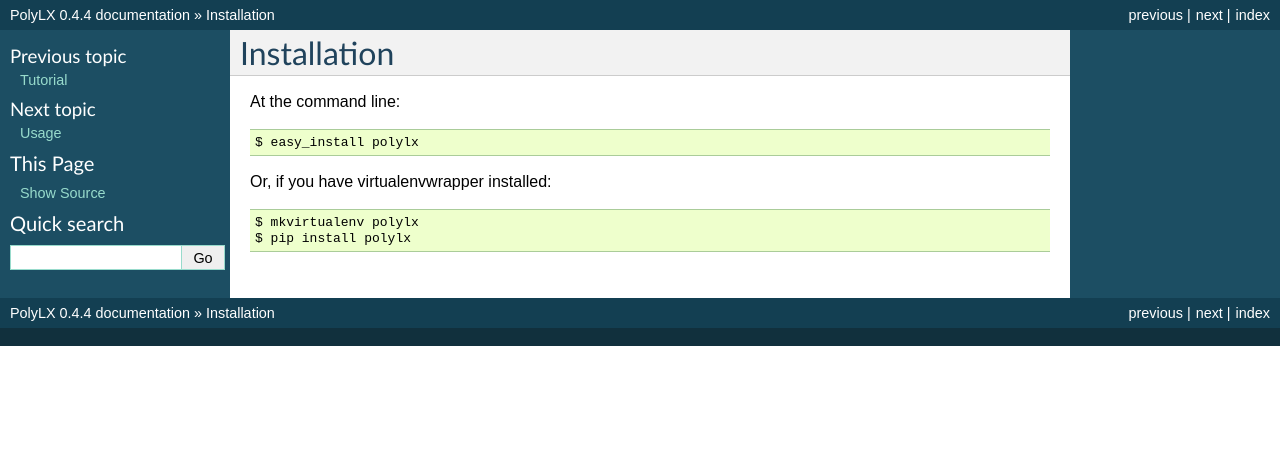
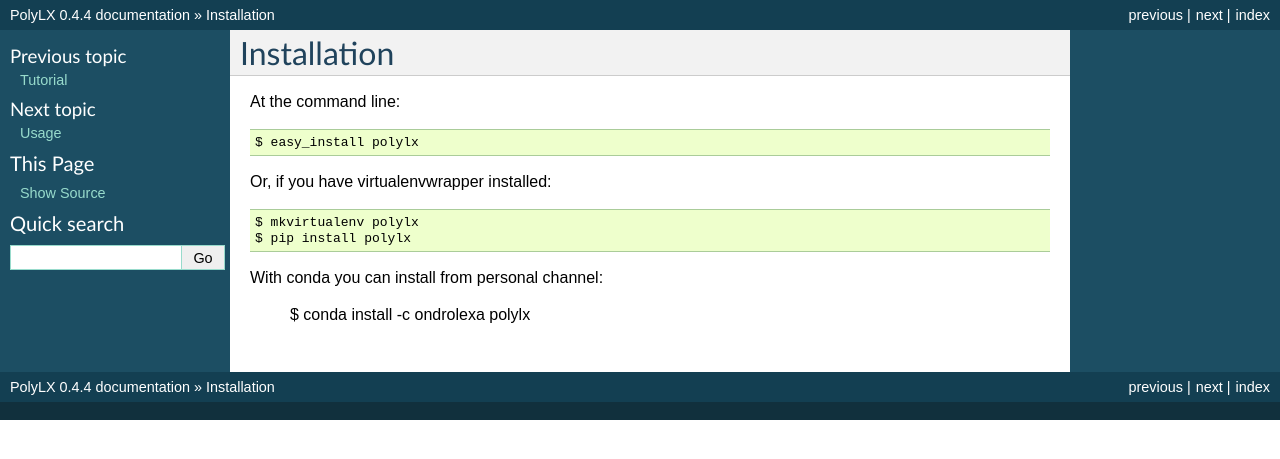
Before and after one commit to ondrolexa/polylx, a Sphinx documentation site: the page built from docs/installation.rst, in a window 1280 px wide. Shown: the top 459 px of the page. Built offline with Sphinx 7.4.7, drawn with Linux system fonts in a browser that asks for light colours.

Commit message:
added conda install to docs

```diff
--- a/docs/installation.rst
+++ b/docs/installation.rst
@@ -10,3 +10,7 @@
 
     $ mkvirtualenv polylx
     $ pip install polylx
+
+With conda you can install from personal channel:
+
+    $ conda install -c ondrolexa polylx
```
